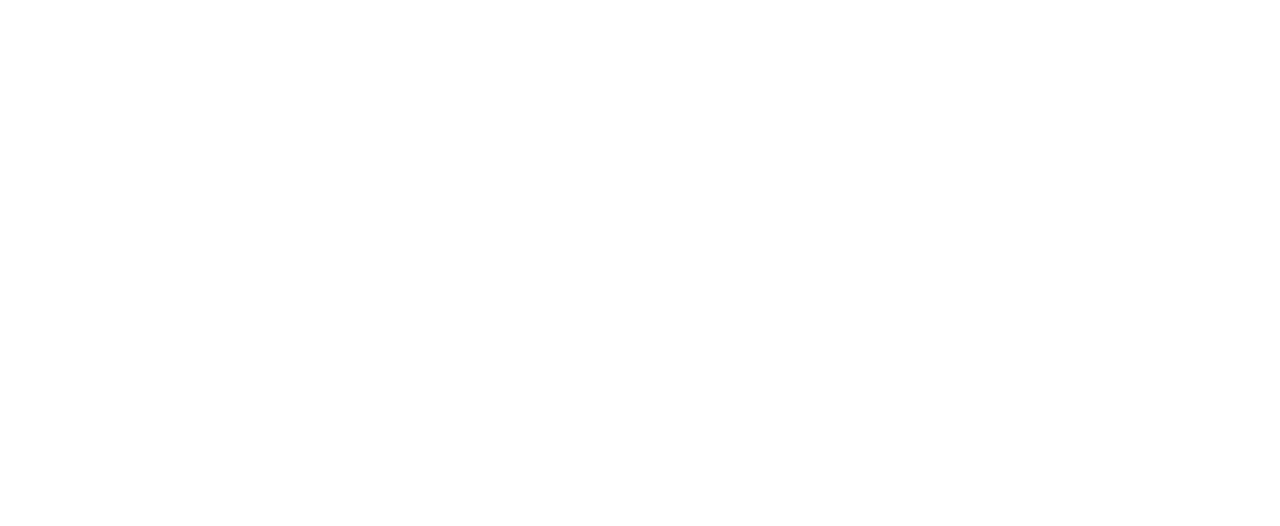
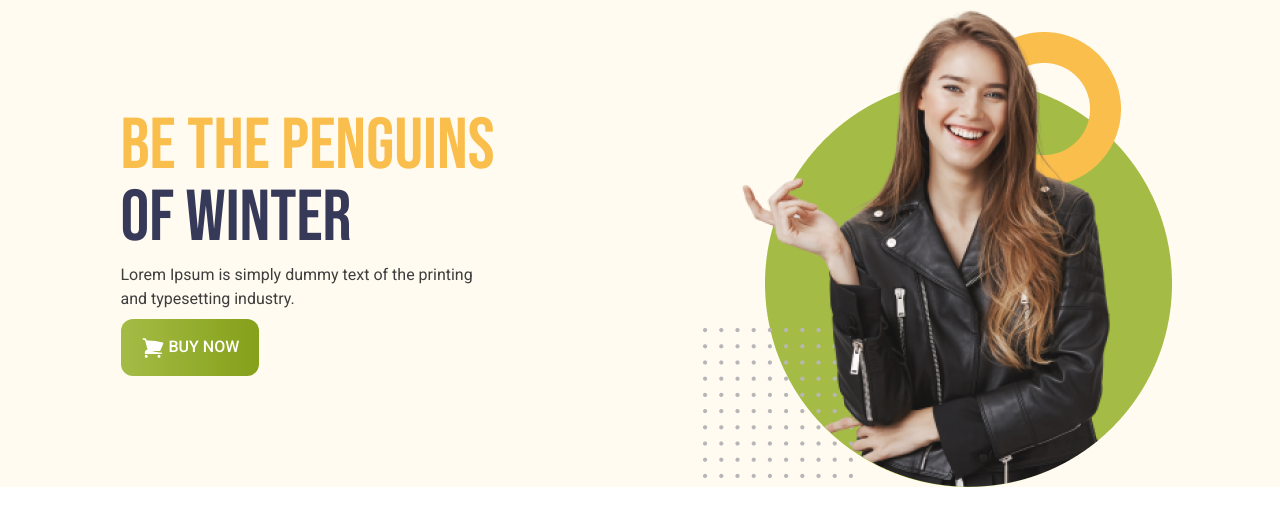
Before and after one commit to Mridul299/Pnguin-fashion, a plain HTML site: page index.html in a window 1280 px wide. Drawn offline with nearby package versions, Linux system fonts and the light colour scheme.

Commit message:
create a header

```diff
--- a/index.html
+++ b/index.html
@@ -5,9 +5,47 @@
     <meta name="viewport" content="width=device-width, initial-scale=1.0">
     <title>penguin-fashion</title>
     <script src="https://cdn.tailwindcss.com"></script>
+
+    <style>
+        @import url('https://fonts.googleapis.com/css2?family=Bebas+Neue&family=Roboto:ital,wght@0,100;0,300;0,400;0,500;0,700;0,900;1,100;1,300;1,400;1,500;1,700;1,900&display=swap');
+
+        .font-roboto {
+            font-family: "Roboto", sans-serif;
+        }
+        .font-bebas {
+            font-family: "Bebas Neue", sans-serif;
+        }
+
+    </style>
+
 </head>
-<body>
-    <header>
+<body class="font-roboto">
+    <header class="bg-[#FFFBF0] pl-4">
+        <!-- nav bar start -->
+        <nav>
+
+        </nav>
+        <!-- banner -->
+         <div class="md:flex md:items-center md:justify-around ">
+            <div class="">
+                <h1 class="uppercase text-7xl font-bebas ">
+                    <span class="text-[#FABE4C]">Be the Penguins</span>
+                    <br>
+                   <span class="text-[#363958] "> of Winter</span></h1>
+                <p class="my-2 text-[#3E3E3E] text-base">Lorem Ipsum is simply dummy text of the printing <br>
+                    and typesetting industry.</p>
+                <button class="py-4 text-white px-5 rounded-xl font-medium bg-gradient-to-r from-[#A4BC46] to-[#85A019]">
+                    <svg xmlns="http://www.w3.org/2000/svg" fill="white" viewBox="0 0 24 24" stroke-width="1.5" stroke="currentColor" class="size-6 inline">
+                        <path stroke-linecap="round" stroke-linejoin="round" d="M2.25 3h1.386c.51 0 .955.343 1.087.835l.383 1.437M7.5 14.25a3 3 0 0 0-3 3h15.75m-12.75-3h11.218c1.121-2.3 2.1-4.684 2.924-7.138a60.114 60.114 0 0 0-16.536-1.84M7.5 14.25 5.106 5.272M6 20.25a.75.75 0 1 1-1.5 0 .75.75 0 0 1 1.5 0Zm12.75 0a.75.75 0 1 1-1.5 0 .75.75 0 0 1 1.5 0Z" />
+                      </svg>
+
+                    BUY NOW
+                </button>
+            </div>
+            <div>
+                <img src="images/model.png" alt="">
+            </div>
+         </div>
 
     </header>
     <main>
```
